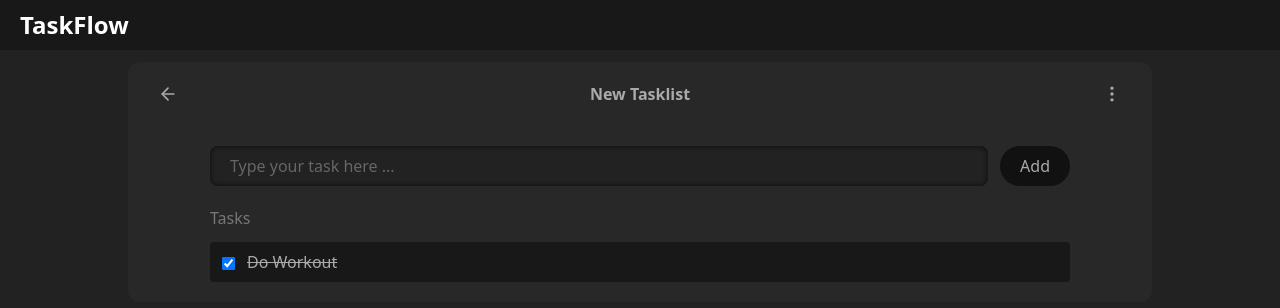
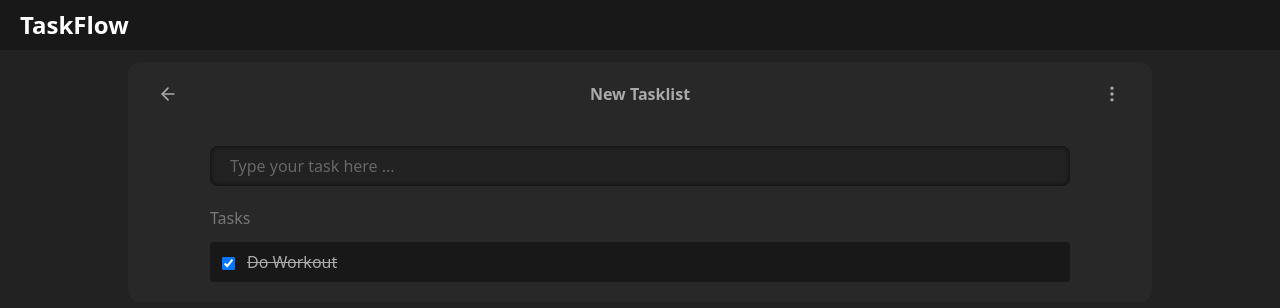
Before and after one commit to Abhay2133/taskflow, a Vue app: page /new in a window 1280 px wide. Shown: the top 308 px of the page. Built offline with nearby package versions, Linux system fonts and the light colour scheme.

Commit message:
removed add button in /new

```diff
--- a/src/views/NewView.vue
+++ b/src/views/NewView.vue
@@ -33,7 +33,7 @@
             style="box-shadow: inset 0 0 4px 1px #111"
             @keyup.enter="addTask"
           />
-          <ButtonUI :class="`rounded-full`">Add</ButtonUI>
+          <!-- <ButtonUI :class="`rounded-full`">Add</ButtonUI> -->
         </div>
         <!-- Tasks List -->
         <div class="flex flex-col px-5">
```
